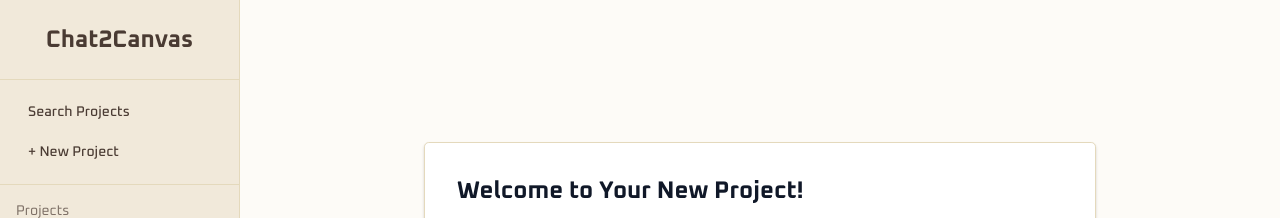
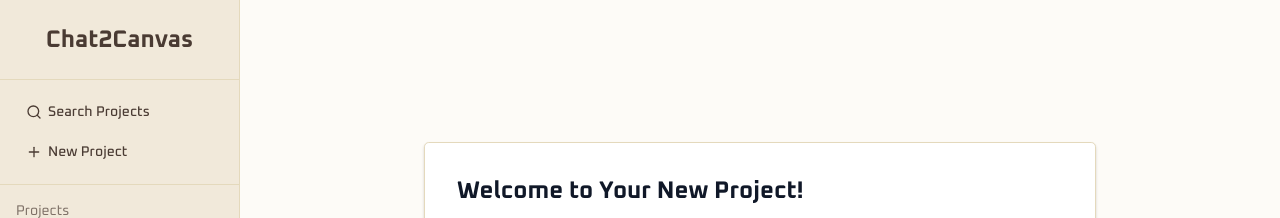
Before and after one commit to B00ZI/Chat2Canvas, a Next.js app: page / in a window 1280 px wide. Shown: the top 218 px of the page. Built offline with nearby package versions, Linux system fonts and the light colour scheme.

Commit message:
add i cones for add and serch project

```diff
--- a/components/Sidebar.tsx
+++ b/components/Sidebar.tsx
@@ -1,5 +1,5 @@
 'use client'
-
+import { Search, Plus } from "lucide-react"
 import { useState } from "react"
 import { useProjectStore } from "@/store/projectStore"
 import { NewProjectDialog } from "./NewProjectDialog"
@@ -35,23 +35,32 @@ export default function Sidebar() {
                     <Button
                         variant="ghost"
                         size="sm"
-                        className={`w-full justify-start px-3 py-1    ${isModalOpen ? "bg-sidebar-primary text-sidebar-primary-foreground" : "hover:bg-sidebar-accent hover:text-sidebar-accent-foreground"}`}
+                        className={`w-full justify-start px-3 py-1 ${isModalOpen
+                                ? "bg-sidebar-primary text-sidebar-primary-foreground"
+                                : "hover:bg-sidebar-accent hover:text-sidebar-accent-foreground"
+                            }`}
                         onClick={() => setIsModalOpen(true)}
                     >
-                        Search Projects
+                        <Search className="shrink-0" />
+                        <span>Search Projects</span>
                     </Button>
+
                     <Button
                         variant="ghost"
                         size="sm"
-                        className={`w-full justify-start px-3 py-1    ${isModalOpen ? "bg-sidebar-primary text-sidebar-primary-foreground" : "hover:bg-sidebar-accent hover:text-sidebar-accent-foreground"}`}
+                        className={`w-full justify-start px-3 py-1 ${isModalOpen
+                                ? "bg-sidebar-primary text-sidebar-primary-foreground"
+                                : "hover:bg-sidebar-accent hover:text-sidebar-accent-foreground"
+                            }`}
                         onClick={() => setIsModalOpen(true)}
                     >
-                        + New Project
+                        <Plus className="shrink-0" />
+                        <span>New Project</span>
                     </Button>
 
                 </div>
                 <div className="space-y-2 flex-1 p-4  border-t border-sidebar-border">
-                    <h2 className="text-sidebar-foreground/70 text-sm  mb-3">Projects</h2>
+                    <h2 className="text-sidebar-foreground/70 text-sm  mb-4">Projects</h2>
                     {projects.map((project) => (
                         <div
                             role="button"
```
